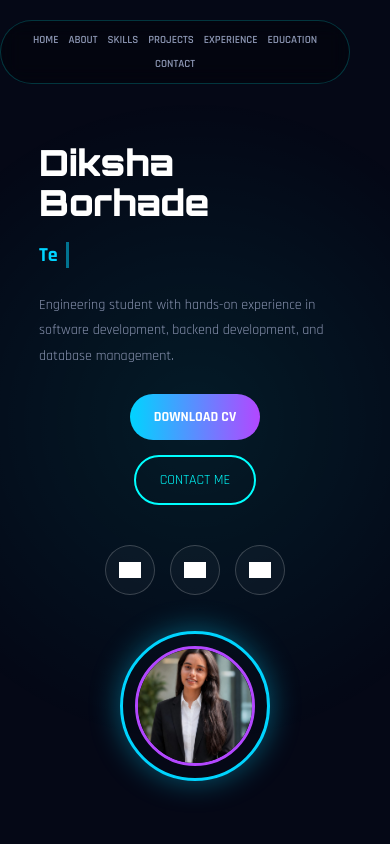
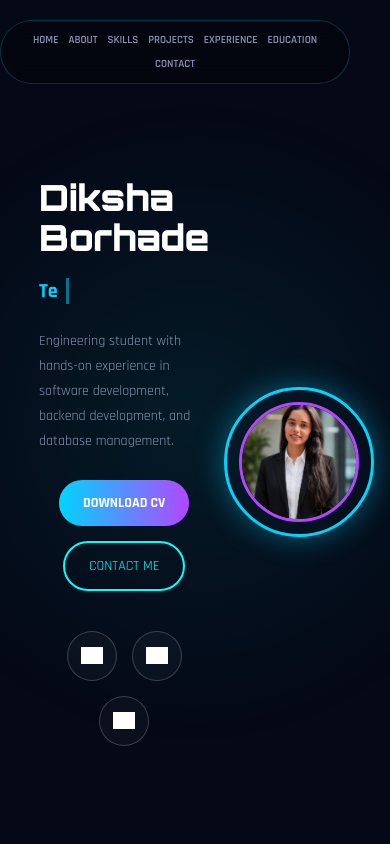
Before and after one commit to diksha505/Portfolio, a plain HTML site: page index.html in a window 390 px wide. Shown: the top 844 px of the page. Drawn offline with Linux system fonts and the light colour scheme; grey boxes are pictures that could not be loaded.

Commit message:
final mobile clean fix

```diff
--- a/style.css
+++ b/style.css
@@ -636,7 +636,7 @@ font-size:15px;
 
 @media(max-width:480px){
 
-..hero{
+.hero{
 display:flex !important;
 flex-direction:row !important;
 justify-content:space-between !important;
```
